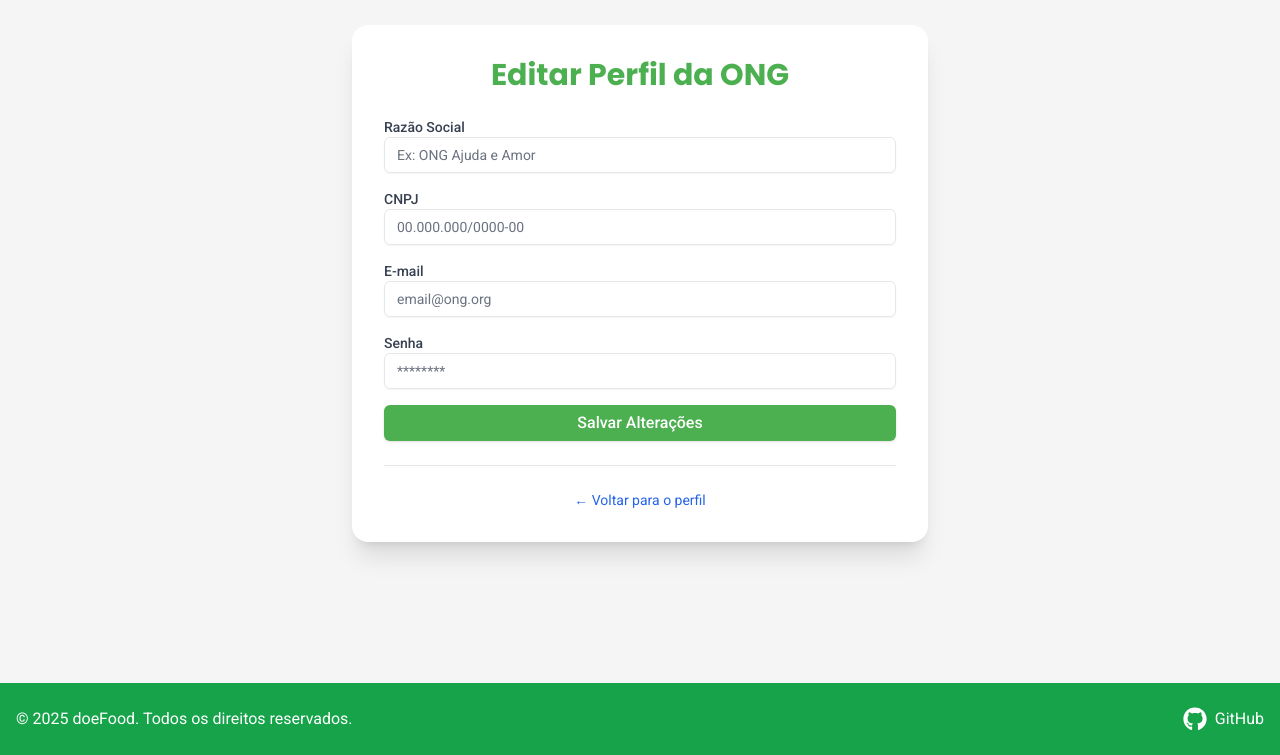
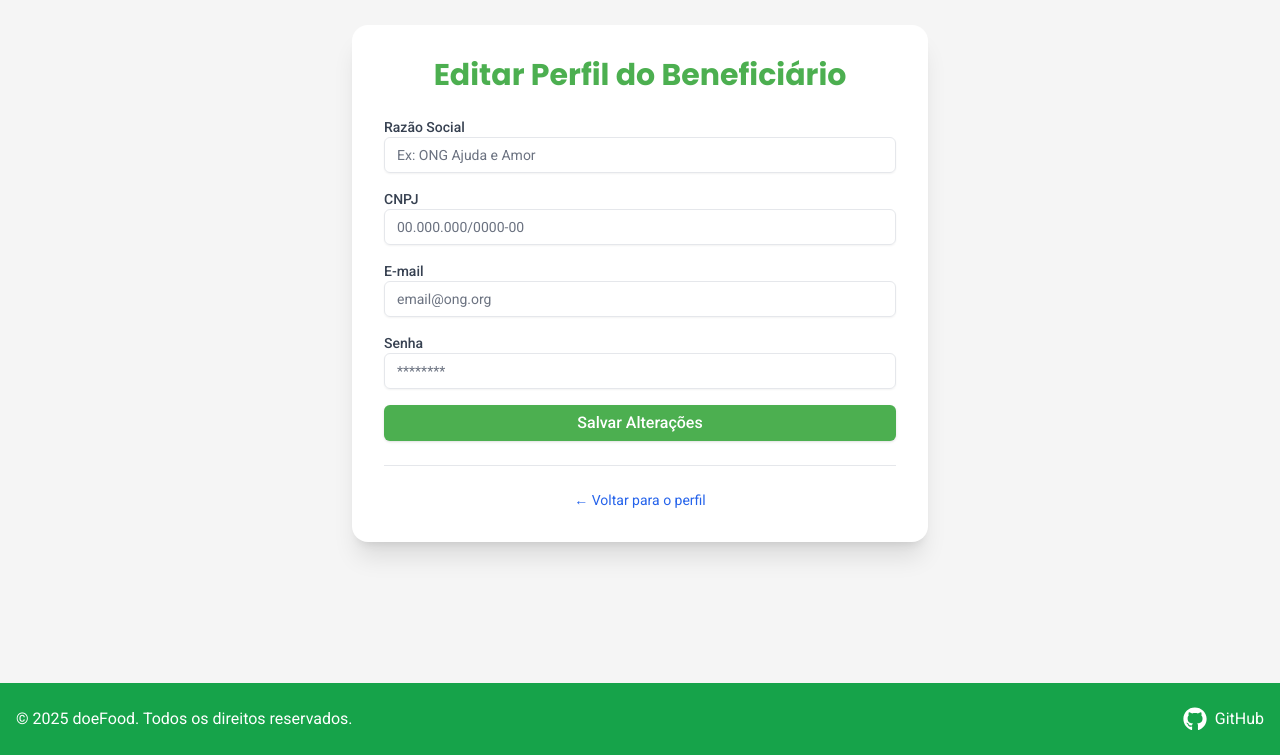
Before and after one commit to leoesilva/doefood-front, a React (Vite) app: page /beneficiario/editar-perfil in a window 1280 px wide. Shown: the part 117-872 px from the top of the page. Built offline with nearby package versions, Linux system fonts and the light colour scheme.

Commit message:
fix: corrigir links e título na página de edição do perfil do beneficiário

```diff
--- a/src/pages/Beneficiario/EditarPerfilBeneficiario.tsx
+++ b/src/pages/Beneficiario/EditarPerfilBeneficiario.tsx
@@ -10,7 +10,7 @@ export const EditarPerfilBeneficiario = () => {
       <main className="min-h-screen bg-[#F5F5F5] flex items-center justify-center px-4 py-10">
         <div className="w-full max-w-xl bg-white shadow-xl rounded-2xl p-8 space-y-6">
           <h1 className="text-3xl font-bold text-[#4CAF50] text-center font-poppins">
-            Editar Perfil da ONG
+            Editar Perfil do Beneficiário
           </h1>
 
           <form className="space-y-4">
@@ -49,7 +49,7 @@ export const EditarPerfilBeneficiario = () => {
 
           <Separator className="my-4" />
 
-          <Link to="/ong" className="block text-center text-sm text-blue-600 hover:underline">
+          <Link to="/beneficiario" className="block text-center text-sm text-blue-600 hover:underline">
             ← Voltar para o perfil
           </Link>
         </div>
--- a/src/pages/Beneficiario/HomeBeneficiario.tsx
+++ b/src/pages/Beneficiario/HomeBeneficiario.tsx
@@ -19,7 +19,7 @@ export const HomeBeneficiario = () => {
                 <h2 className="text-lg font-semibold text-gray-700">Informações do perfil</h2>
                 <p className="text-sm text-gray-600">Razão Social, CNPJ, E-mail</p>
               </div>
-              <Link to="/ong/editar-perfil">
+              <Link to="/beneficiario/editar-perfil">
                 <Button className="bg-[#FF9800] hover:bg-[#FB8C00] text-white flex gap-2 items-center transition-transform transform hover:scale-105">
                   <FaUserEdit />
                   Editar Perfil
```
